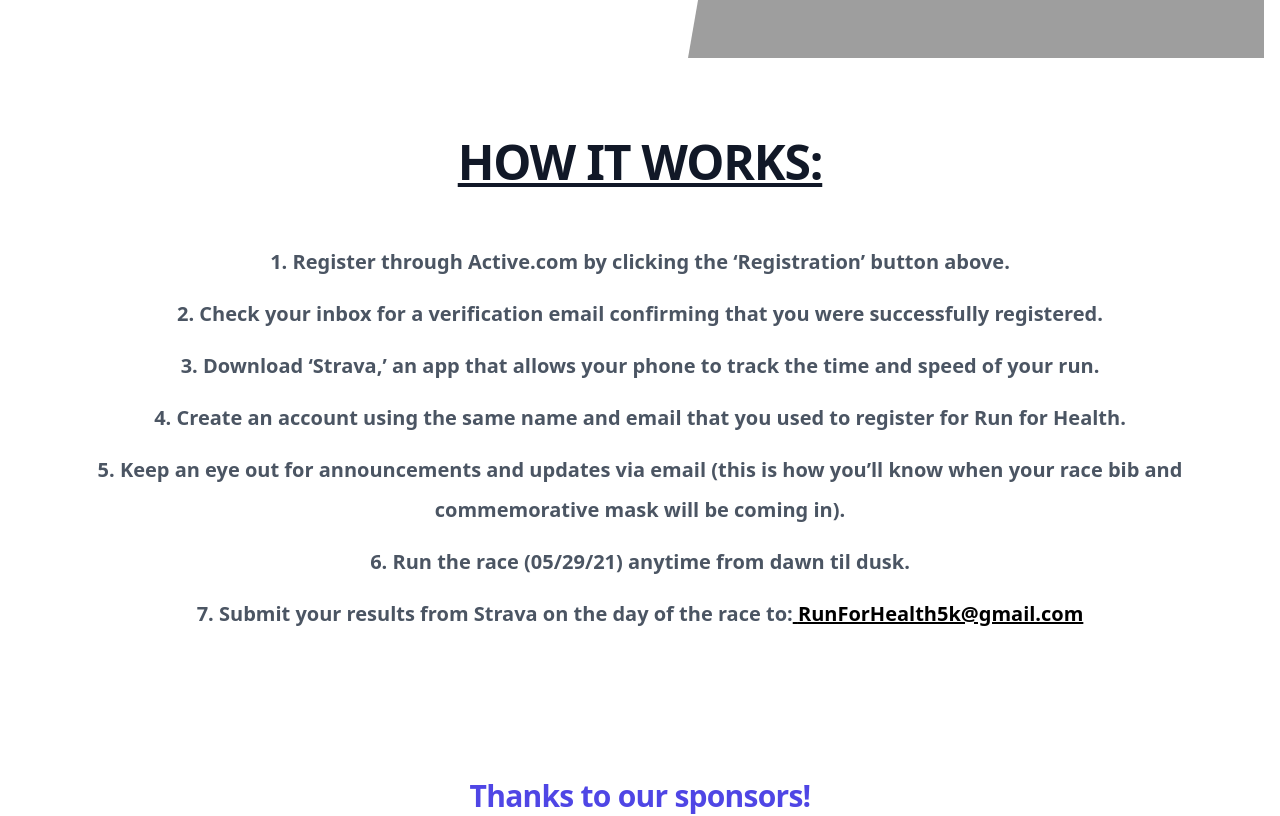
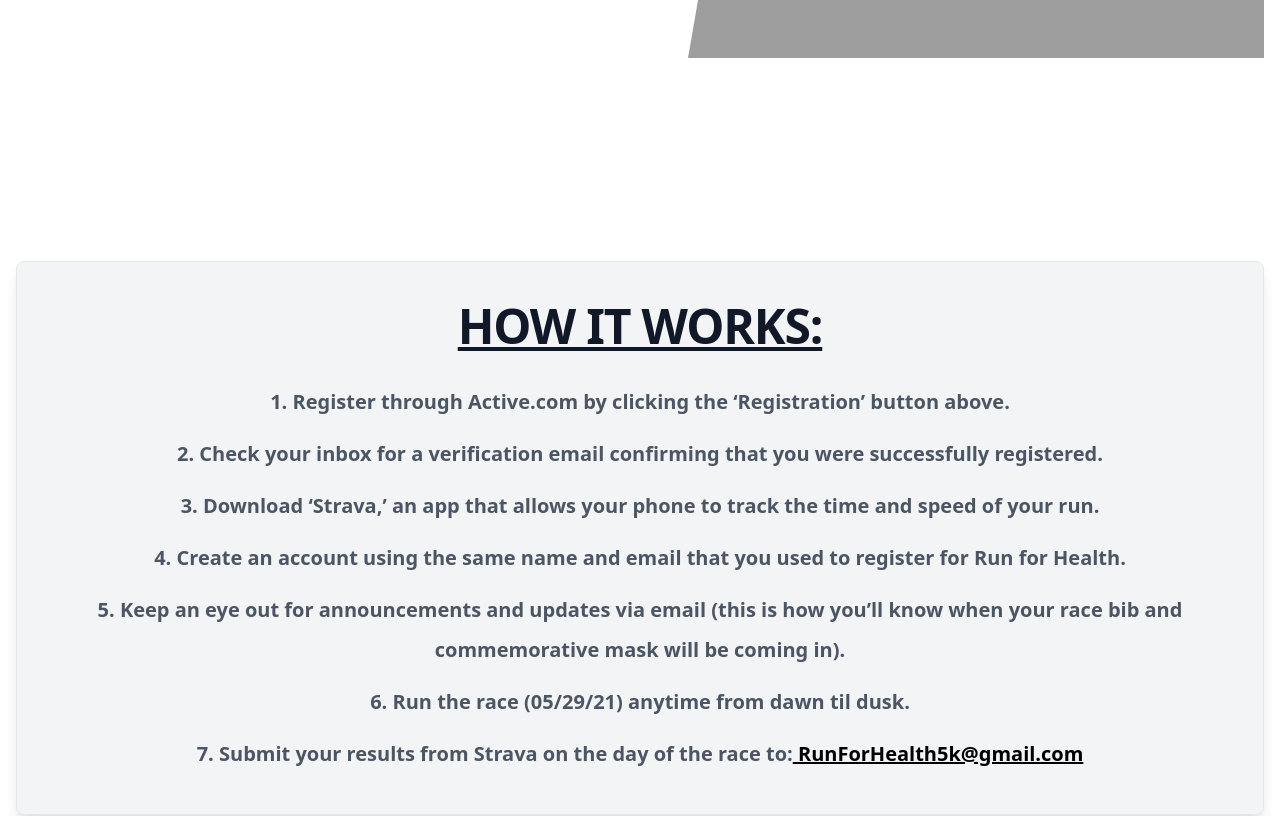
Before and after one commit to runforhealth5k/website, a Next.js app: page / in a window 1280 px wide. Shown: the part 560-1376 px from the top of the page. Built offline with nearby package versions, Linux system fonts and the light colour scheme; grey boxes are pictures that could not be loaded.

Commit message:
added bg-gray to how it works

```diff
--- a/pages/index.js
+++ b/pages/index.js
@@ -59,11 +59,13 @@ export default function Home() {
       <div className="space-y-24">
       <section className="space-y-14">
         <br />
-        <h2 className="text-center uppercase text-black underline text-4xl tracking-tight font-extrabold text-gray-900 sm:text-5xl md:text-5xl">
+        <div className="flex items-center justify-center h-screen">
+        <div className="bg-gray-100 rounded-lg border shadow-lg p-10">
+         <h2 className="mb-8 text-center uppercase text-black underline text-4xl tracking-tight font-extrabold text-gray-900 sm:text-5xl md:text-5xl">
           How it works:
         </h2>
-        <ol className=" space-y-3 list-decimal list-inside text-center text-lg text-gray-600 md:text-xl">
-          <li className="leading-loose font-bold">
+        <ol className="space-y-3 list-decimal list-inside text-center text-lg text-gray-600 md:text-xl">
+          <li className=" leading-loose font-bold">
             Register through Active.com by clicking the ‘Registration’ button
             above.
           </li>
@@ -98,6 +100,8 @@ export default function Home() {
             </a>
           </li>
         </ol>
+        </div>
+        </div>
       </section>
       <br />
       <br />
@@ -105,7 +109,7 @@ export default function Home() {
         Thanks to our sponsors!
       </h3>
       </div>
-      <section className="mt-6 p-10 flex md:flex-row items-center justify-around bg-gray-100 flex-wrap sm:flex-col">
+      <section className="rounded-lg shadow-lg mt-6 p-10 flex md:flex-row items-center justify-around bg-gray-100 flex-wrap sm:flex-col">
         <div className="h-52 w-52 relative cursor-pointer mb-5">
           <div className="absolute inset-0 bg-white opacity-25 rounded-lg shadow-2xl"></div>
           <div className="absolute inset-0 transform hover:scale-75 transition duration-300">
```
